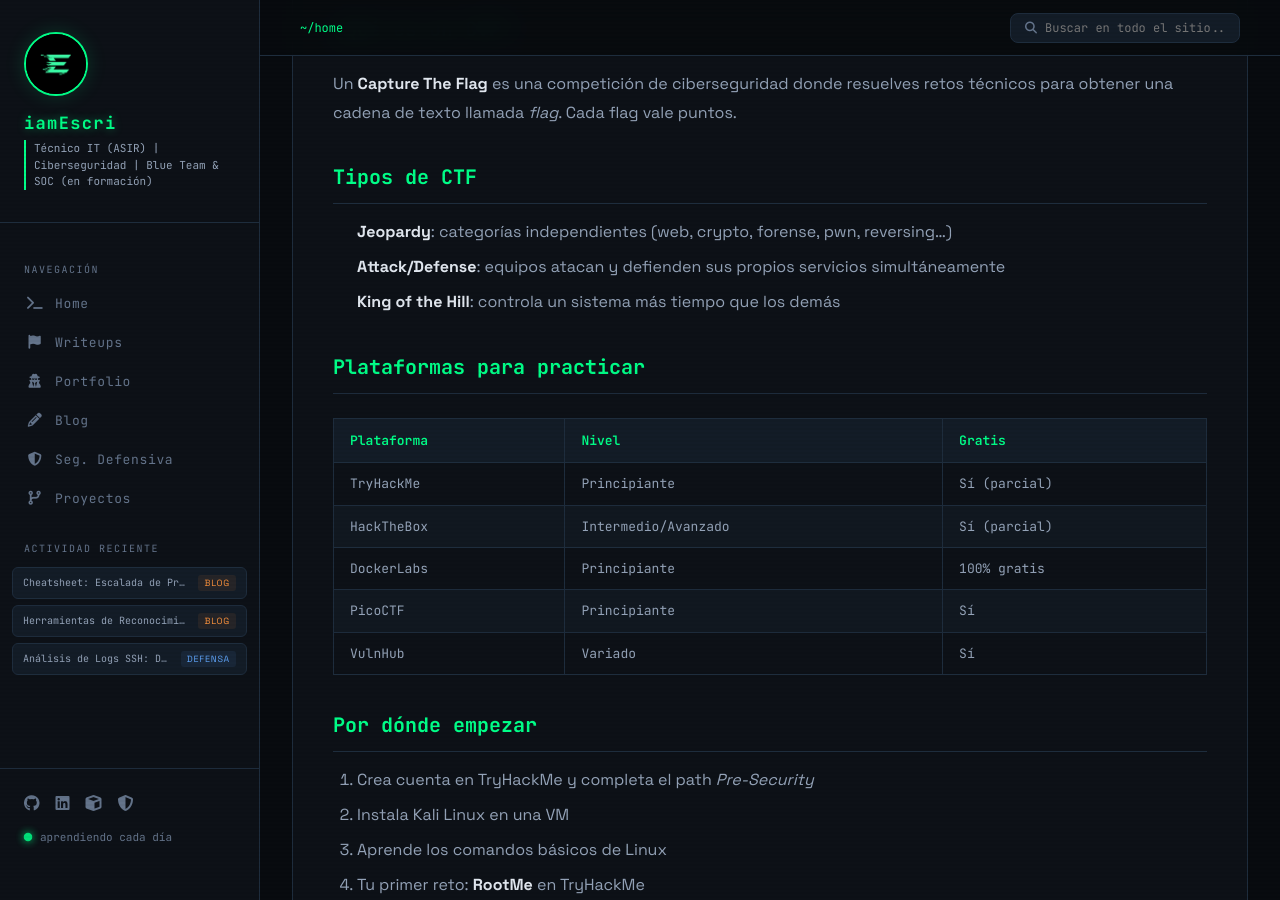
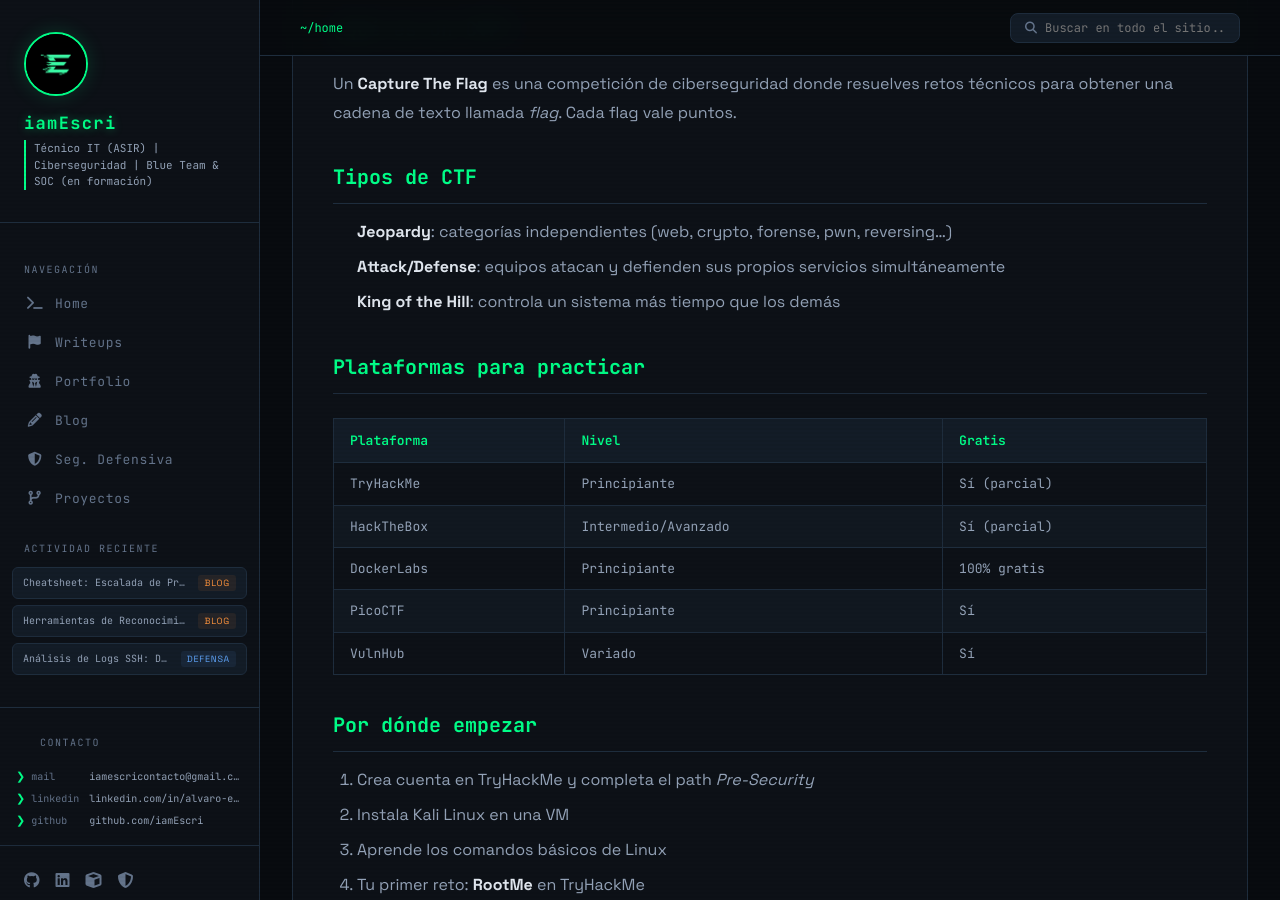
Before and after one commit to iamEscri/iamescri.github.io, a Jekyll site: the page built from _posts/blog/2026-03-20-que-es-un-ctf.md, in a window 1280 px wide and 900 px high, scrolled down 447 px. Built offline with Jekyll 4.4.1, drawn with Linux system fonts in a browser that asks for light colours.

Commit message:
Update sidebar.html

```diff
--- a/_includes/sidebar.html
+++ b/_includes/sidebar.html
@@ -78,6 +78,33 @@
 
   </nav>
 
+  <div class="sidebar-contact">
+    <div class="nav-section">contacto</div>
+    {% if site.email %}
+    <a href="mailto:{{ site.email }}" class="contact-row">
+      <span class="c-prompt">❯</span>
+      <span class="c-key">mail</span>
+      <span class="c-val">{{ site.email }}</span>
+    </a>
+    {% endif %}
+    {% if site.social.linkedin %}
+    {% assign linkedin_path = site.social.linkedin | remove: 'https://www.linkedin.com' | remove: 'https://linkedin.com' %}
+    <a href="{{ site.social.linkedin }}" target="_blank" class="contact-row">
+      <span class="c-prompt">❯</span>
+      <span class="c-key">linkedin</span>
+      <span class="c-val">linkedin.com{{ linkedin_path }}</span>
+    </a>
+    {% endif %}
+    {% if site.social.github %}
+    {% assign github_path = site.social.github | remove: 'https://github.com' %}
+    <a href="{{ site.social.github }}" target="_blank" class="contact-row">
+      <span class="c-prompt">❯</span>
+      <span class="c-key">github</span>
+      <span class="c-val">github.com{{ github_path }}</span>
+    </a>
+    {% endif %}
+  </div>
+
   <div class="sidebar-footer">
     <div class="social-links">
       {% if site.social.github %}
```
